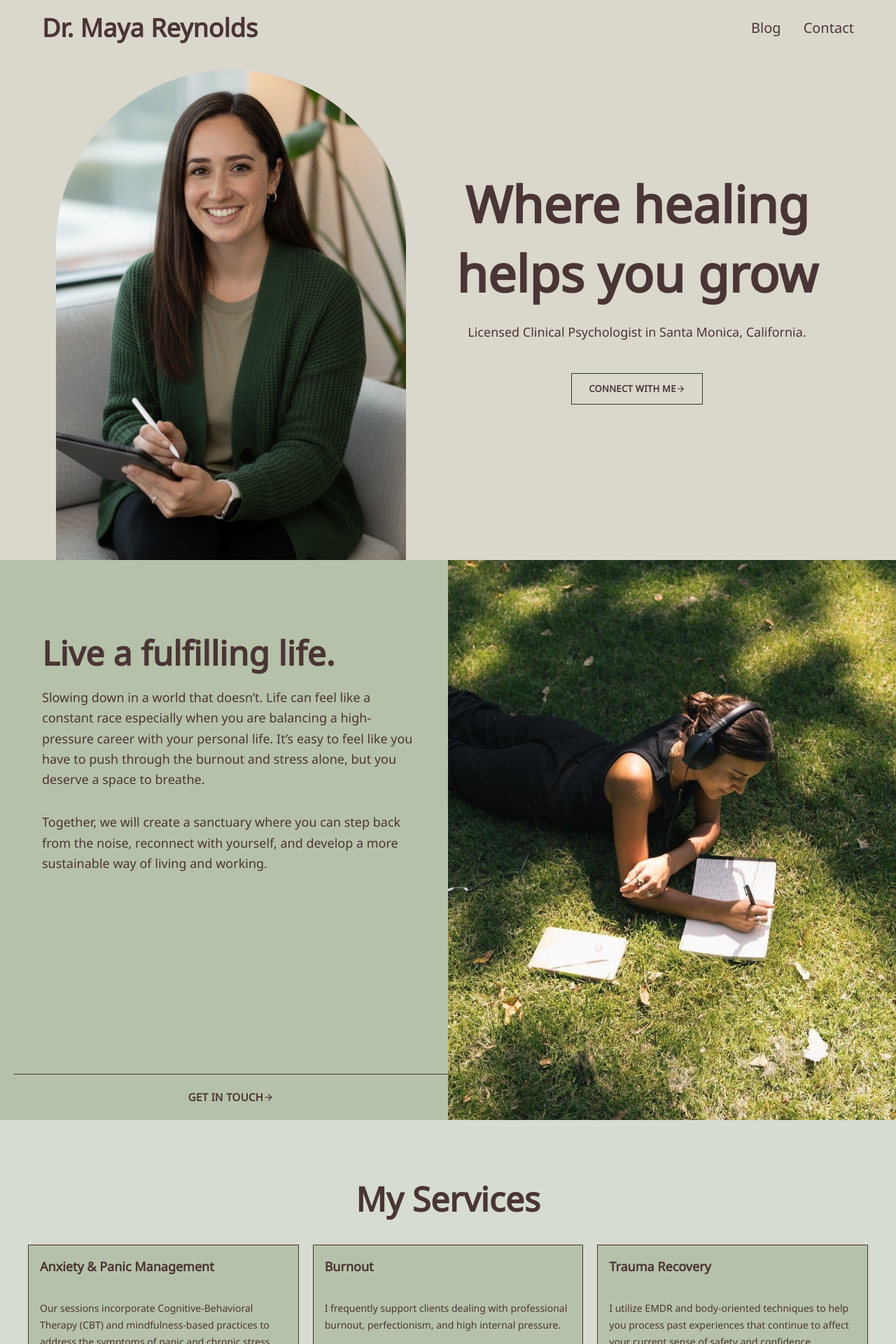
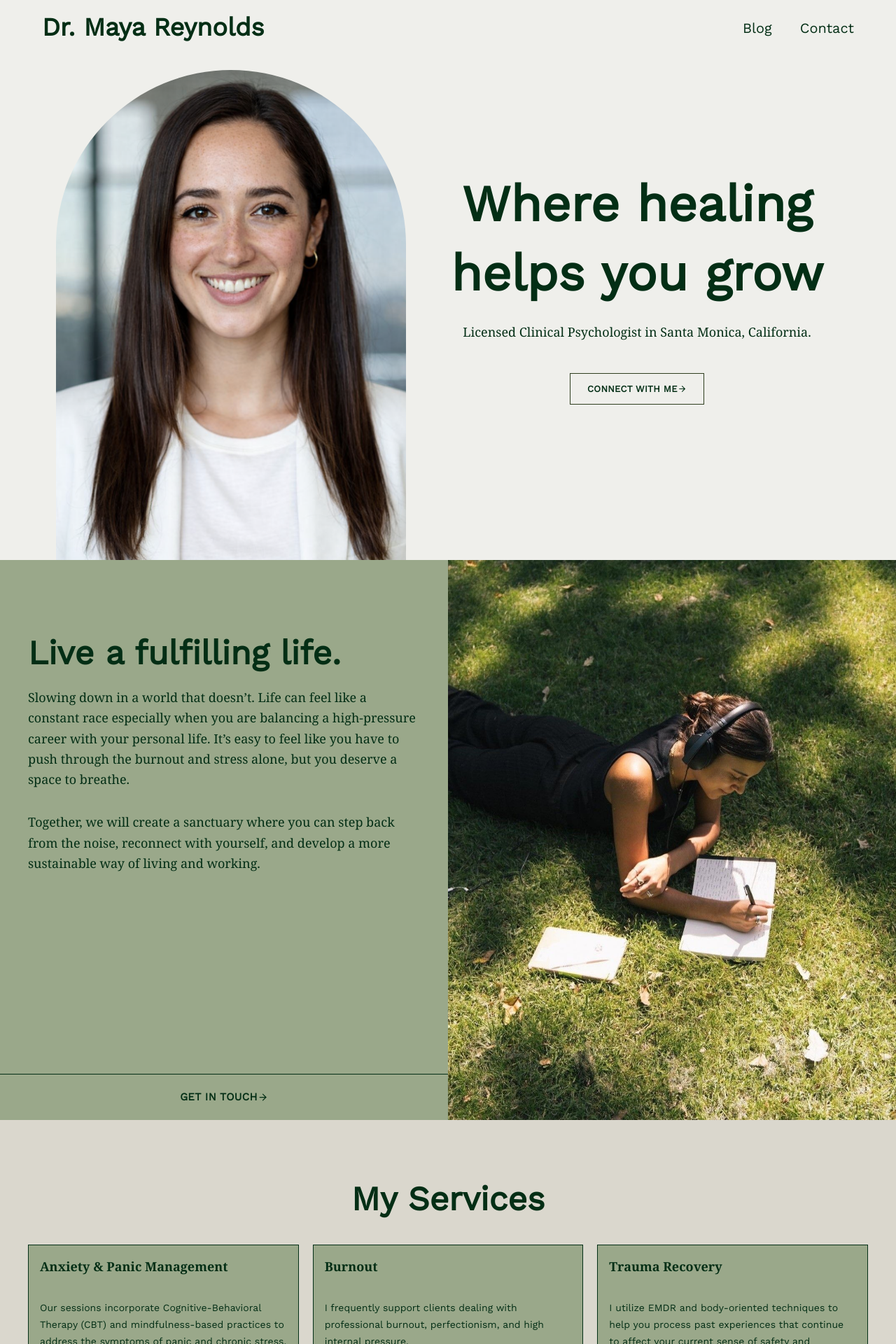
Before and after one commit to anuff/therapist-site, a Next.js app: page / in a window 1280 px wide. Shown: the top 1920 px of the page at 70% size. Built offline with nearby package versions, Linux system fonts and the light colour scheme.

Commit message:
Changed the font (redesign)

```diff
--- a/app/components/AboutSection.jsx
+++ b/app/components/AboutSection.jsx
@@ -7,7 +7,7 @@ import { FiArrowRight } from 'react-icons/fi';
 
 export default function AboutSection() {
   return (
-    <section className="bg-secondary py-14 md:pb-32">
+    <section className="bg-primary py-14 md:pb-32">
       <div className="max-w-7xl mx-auto px-5 md:px-10">
         <div className="flex flex-col md:flex-row items-center gap-16">
           {/* IMAGE */}
--- a/app/components/FAQSection.jsx
+++ b/app/components/FAQSection.jsx
@@ -28,7 +28,7 @@ const faqItems = [
 export default function FAQSection() {
   const [openIndex, setOpenIndex] = useState(null);
   return (
-    <section className="bg-secondary py-24">
+    <section className="bg-primary py-24">
       <div className="max-w-7xl mx-auto px-6 ">
         <div className="flex flex-col md:flex-row gap-16">
           {/* Image */}
--- a/app/components/Footer.jsx
+++ b/app/components/Footer.jsx
@@ -1,7 +1,7 @@
 export default function Footer() {
   return (
     <footer>
-      <div className="bg-secondary py-15 pt-10 md:pt-10 pb-10 px-15 flex flex-col md:flex-row items-centerjustify-center items-center md:justify-between">
+      <div className="bg-accent py-15 pt-10 md:pt-10 pb-10 px-15 flex flex-col md:flex-row items-centerjustify-center items-center md:justify-between">
         <div className="flex flex-col items-center md:flex-col md:items-start gap-5">
           <h3 className="flex flex-col md:flex-col font-semibold">Office</h3>
           <p className=" text-center md:text-start">
--- a/app/components/GetStartedSection.jsx
+++ b/app/components/GetStartedSection.jsx
@@ -5,7 +5,7 @@ export default function GetStarted() {
   return (
     <section
       className=" flex flex-col gap-15
-    items-center py-20 md:py-35 bg-accent"
+    items-center py-20 md:py-35 bg-secondary"
     >
       <div className="flex flex-col items-center gap-5 px-4 md:px-2 ">
         <h2 className="text-white">Get started today.</h2>
--- a/app/components/Hero.jsx
+++ b/app/components/Hero.jsx
@@ -1,6 +1,6 @@
 import HalfRoundImage from './HalfRoundImage.jsx';
 import PrimaryButton from './PrimaryButton.jsx';
-import HeroImage from '@/public/hero-image-green.png';
+import HeroImage from '@/public/hero-image-1.png';
 import { FiArrowRight } from 'react-icons/fi';
 import '../globals.css';
 
--- a/app/components/Navbar.jsx
+++ b/app/components/Navbar.jsx
@@ -12,14 +12,14 @@ export default function Navbar() {
       : 'hover:text-darkOlive transition';
 
   return (
-    <header className="flex justify-between items-center px-5 md:px-15 h-20 bg-primary">
+    <header className=" flex justify-between items-center px-5 md:px-15 h-20 bg-primary">
       <nav>
-        <h3 className="font-semibold md:text-start">
+        <h3 className="font-semibold mr-5 md:text-start  ">
           <Link href="/">Dr. Maya Reynolds</Link>
         </h3>
       </nav>
 
-      <ul className="flex gap-8 text-[20px] font-medium">
+      <ul className="flex gap-10 text-[20px] font-medium">
         <li>
           <Link href="/blog" className={linkClass('/blog')}>
             Blog
--- a/app/components/OfficeSection.jsx
+++ b/app/components/OfficeSection.jsx
@@ -17,7 +17,7 @@ export default function OfficeSection() {
   }, []);
 
   return (
-    <section className="flex flex-col-reverse md:flex-row md:h-screen bg-primary">
+    <section className="flex flex-col-reverse md:flex-row md:h-screen bg-accent ">
       {/* TEXT SIDE */}
       <div className="md:w-1/2">
         <div className="flex flex-col md:h-full">
--- a/app/components/PrimaryButton.jsx
+++ b/app/components/PrimaryButton.jsx
@@ -7,7 +7,7 @@ export default function PrimaryButton({ children, mode = '' }) {
         ${
           mode === 'dark'
             ? 'text-white hover:bg-[#ffffff] hover:text-[#7d7a46] border-[#ffffff]'
-            : 'text-darkOlive hover:bg-darkOlive hover:text-white border-[#2f3e1f]'
+            : 'text-darkOlive hover:bg-dark hover:text-white border-[#2f3e1f]'
         }
       `}
     >
--- a/app/components/ServiceSection.jsx
+++ b/app/components/ServiceSection.jsx
@@ -23,7 +23,7 @@ const specialties = [
 
 export default function ServiceSection() {
   return (
-    <section className="bg-dark">
+    <section className="bg-accent">
       <div className="max-w-8xl mx-auto pt-20 pb-15 px-10 md:py-20">
         <h2 className="text-center mb-8">My Services</h2>
 
--- a/app/components/SplitSection.jsx
+++ b/app/components/SplitSection.jsx
@@ -18,7 +18,7 @@ export default function SplitSection({
       <div className="md:w-1/2">
         <div
           className={`flex flex-col md:h-full
-          ${reverse ? 'md:order-2 bg-primary pl-5 md:pl-0 pt-4 md:pt-20 text-green-950' : 'bg-secondary pt-4 pl-5 md:pt-20'}`}
+          ${reverse ? 'md:order-2 bg-dark  pl-5 md:pl-0 pt-4 md:pt-20' : 'bg-secondary pt-4 pl-5 md:pt-20 md:pl-0'}`}
         >
           <div className="flex flex-col gap-4  pt-5 px-5 md:px-10">
             <h2>{title}</h2>
@@ -37,7 +37,7 @@ export default function SplitSection({
             {paragraph2 && <p className="pb-10">{paragraph2}</p>}
           </div>
 
-          <div className="mt-auto h-10 md:h-16.5 ">
+          <div className="mt-auto pl-0 h-10 md:h-16.5 ">
             <SecondaryButton>
               <a href="/contact">GET IN TOUCH</a> <FiArrowRight />
             </SecondaryButton>
--- a/app/globals.css
+++ b/app/globals.css
@@ -2,25 +2,22 @@
 
 @theme {
   /* GREEN THEME */
-  --color-primary: #dad7cd;
-  --color-secondary: #b6c1a9;
-  --color-accent: #9aa88a;
-  --color-dark: #d6dccf;
-  /* TEXT COLOR */
-  --color-darkOlive: #4a3535;
+  --color-primary: #efefeb;
+  --color-secondary: #9aa88a;
+  --color-accent: #dad7cd;
+  --color-dark: #c2a789;
 }
 
 @layer utilities {
   .footer-link {
     @apply underline;
-    color: var(--color-darkOlive);
   }
 }
 
 @layer base {
   body {
-    @apply text-darkOlive;
-    /* font-family: var(--font); */
+    @apply text-green-950;
+    font-family: var(--font);
   }
   h1 {
     @apply text-2xl text-center md:text-7xl font-bold leading-snug;
@@ -39,6 +36,6 @@
   }
 
   p {
-    @apply md:text-[18px] font-medium leading-relaxed;
+    @apply md:text-[18px] font-serif leading-relaxed;
   }
 }
--- a/app/layout.jsx
+++ b/app/layout.jsx
@@ -1,9 +1,9 @@
 import './globals.css';
-import { Noto_Sans } from 'next/font/google';
+import { Work_Sans } from 'next/font/google';
 import Navbar from './components/Navbar.jsx';
 import Footer from './components/Footer.jsx';
 
-const noto = Noto_Sans({
+const worksans = Work_Sans({
   subsets: ['latin'],
   display: 'swap',
   // weight: ['200', '300', '400', '500', '600', '700', '800', '900'],
@@ -12,7 +12,7 @@ const noto = Noto_Sans({
 
 export default function RootLayout({ children }) {
   return (
-    <html lang="en" className={noto.className}>
+    <html lang="en" className={worksans.className}>
       <body>
         <Navbar />
         <body className="overflow-x-hidden">{children}</body>
```
